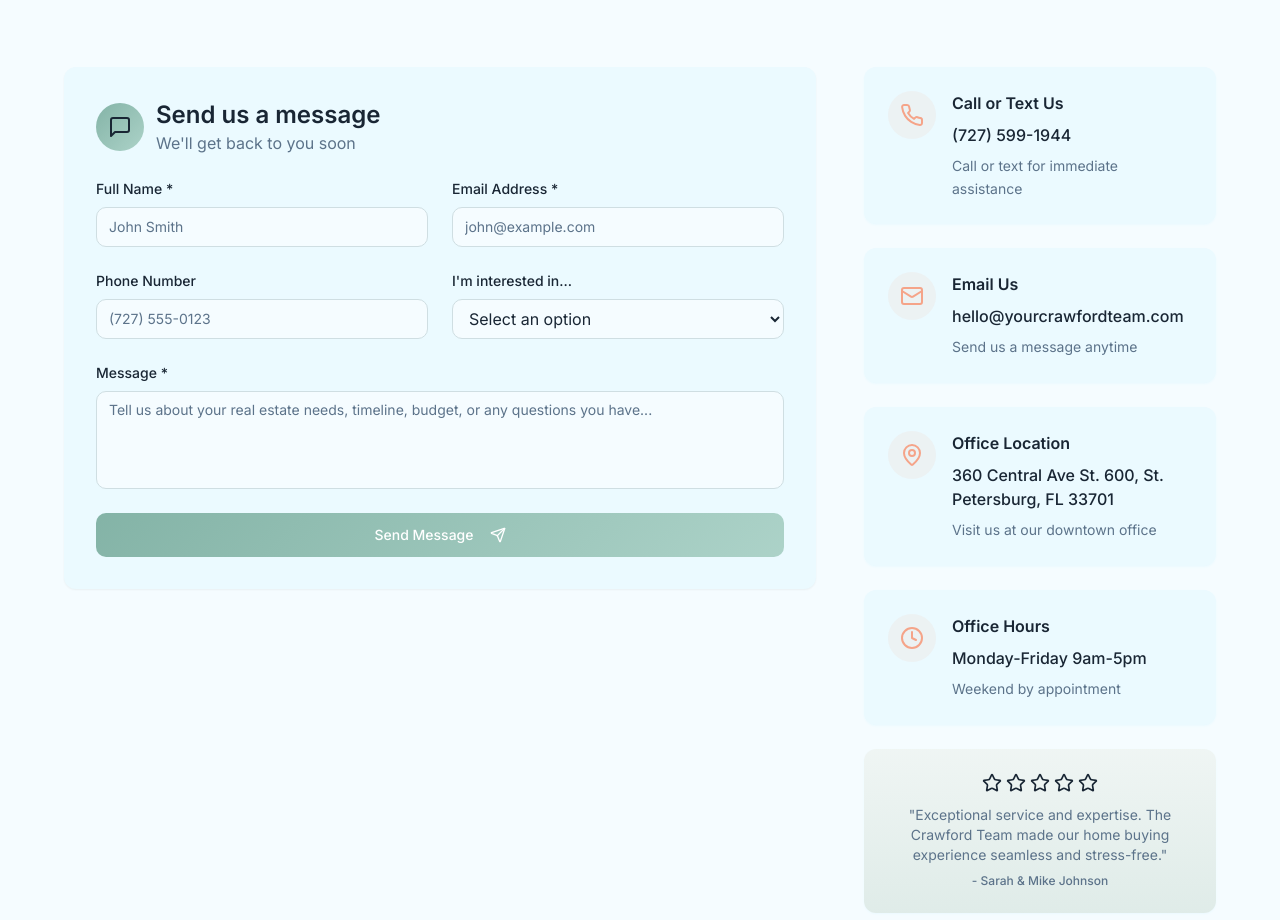
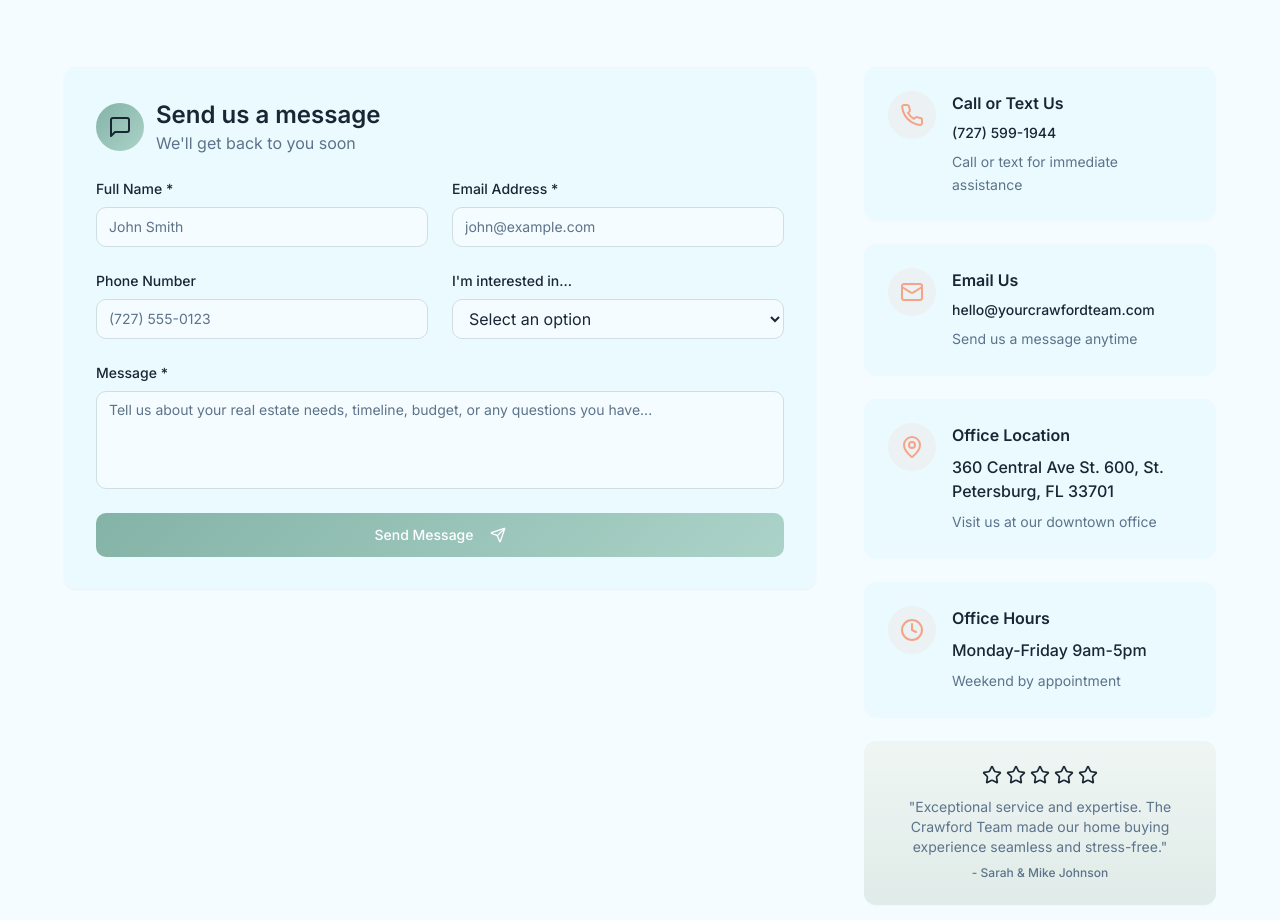
Before and after one commit to cyberdreadx/crawford-revamp-project, a React (Vite) app: page / in a window 1280 px wide. Shown: the part 8105-9025 px from the top of the page. Built offline with nearby package versions, Linux system fonts and the light colour scheme; no server answers; the database is empty; a web font is replaced by a local one.

Commit message:
Refactor Contact component

```diff
--- a/src/components/Contact.tsx
+++ b/src/components/Contact.tsx
@@ -287,7 +287,7 @@ const Contact = () => {
                            {info.href.startsWith('tel:') || info.href.startsWith('mailto:') ? (
                              <a
                                href={info.href}
-                               className="text-foreground hover:text-accent transition-colors font-medium block break-all"
+                               className="text-foreground hover:text-accent transition-colors font-medium text-sm block"
                              >
                                {info.value}
                              </a>
```
